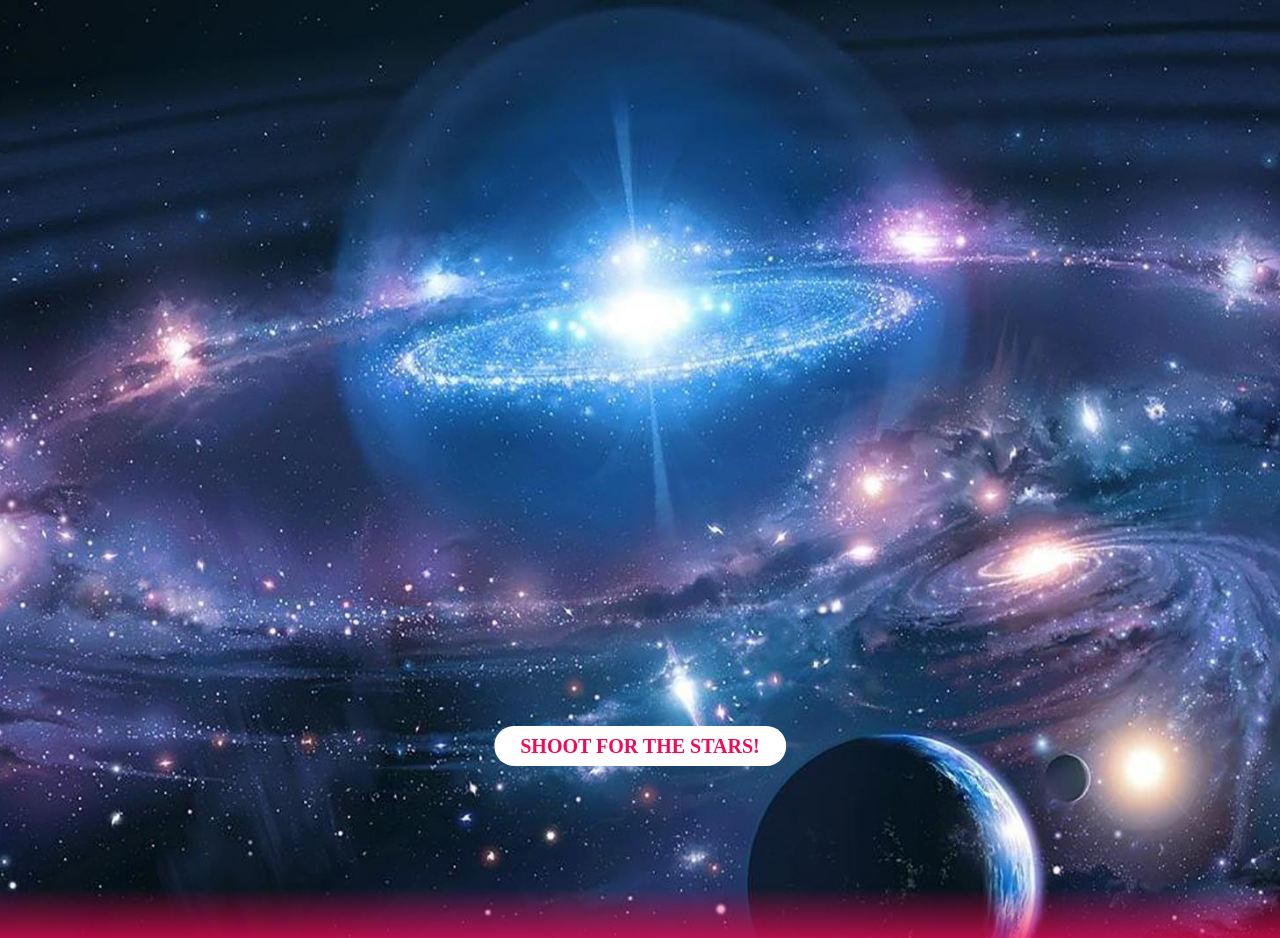
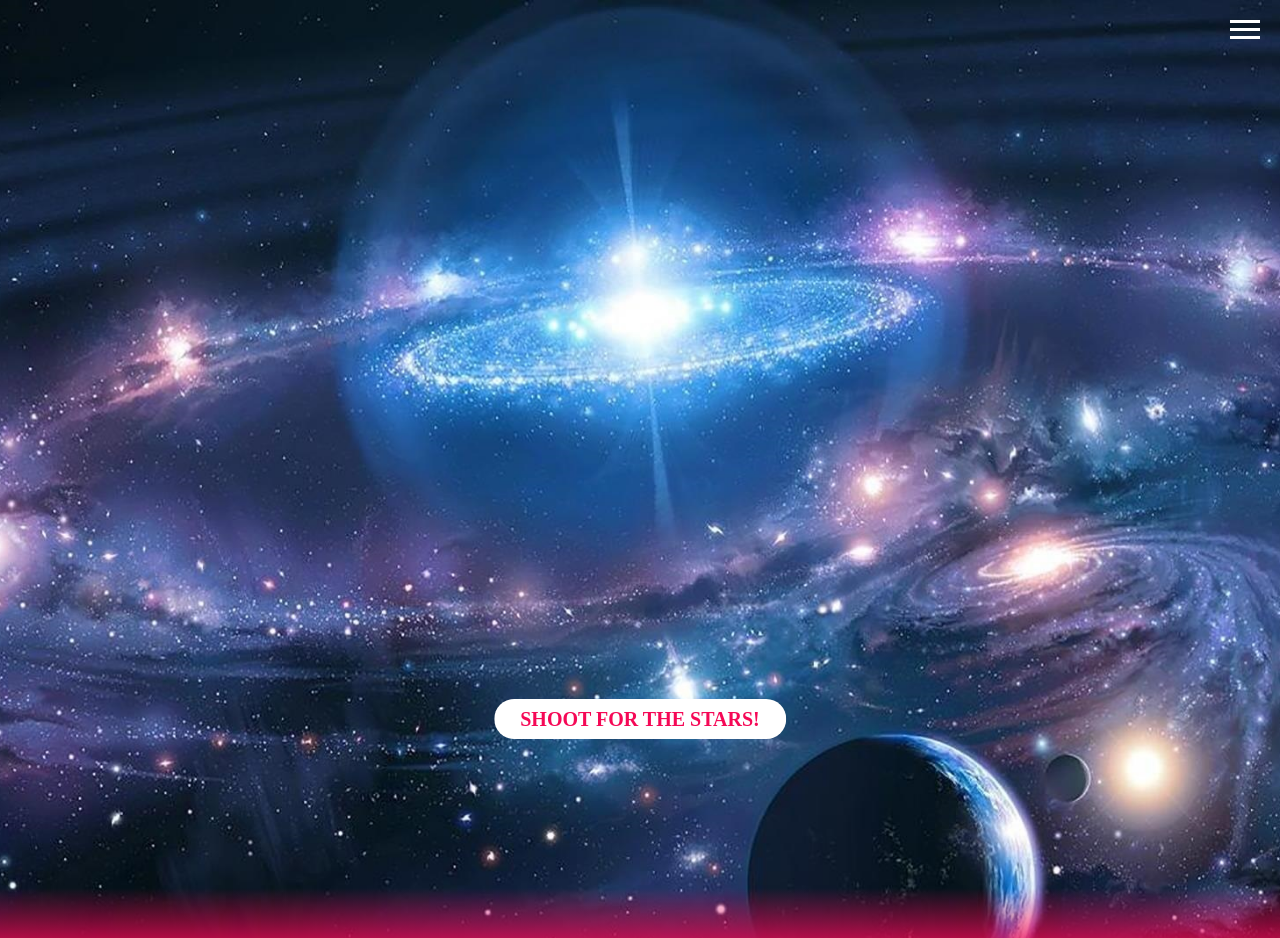
Before and after one commit to ehale06/AWS-Cloud-Challenge, a plain HTML site: page webapp/index.html in a window 1280 px wide. Shown: the top 938 px of the page. Drawn offline with Linux system fonts and the light colour scheme; a web font is replaced by a local one.

Commit message:
update 18

```diff
--- a/webapp/index.html
+++ b/webapp/index.html
@@ -18,11 +18,11 @@
     <nav class="site-nav">
       <ul>
         <li><a href="index.html">Home</a></li>
-        <li><a href="/register.html">Register</a></li>
+        <li><a href="register.html">Register</a></li>
       </ul>
     </nav>
-    <button type="button" class="/btn-menu"><span>Menu</span></button>
-    <a class="home-button" a href="/register.html">Shoot for the stars!</a>
+    <button type="button" class="btn-menu"><span>Menu</span></button>
+    <a class="home-button" a href="register.html">Shoot for the stars!</a>
   </header>
 
 
```
